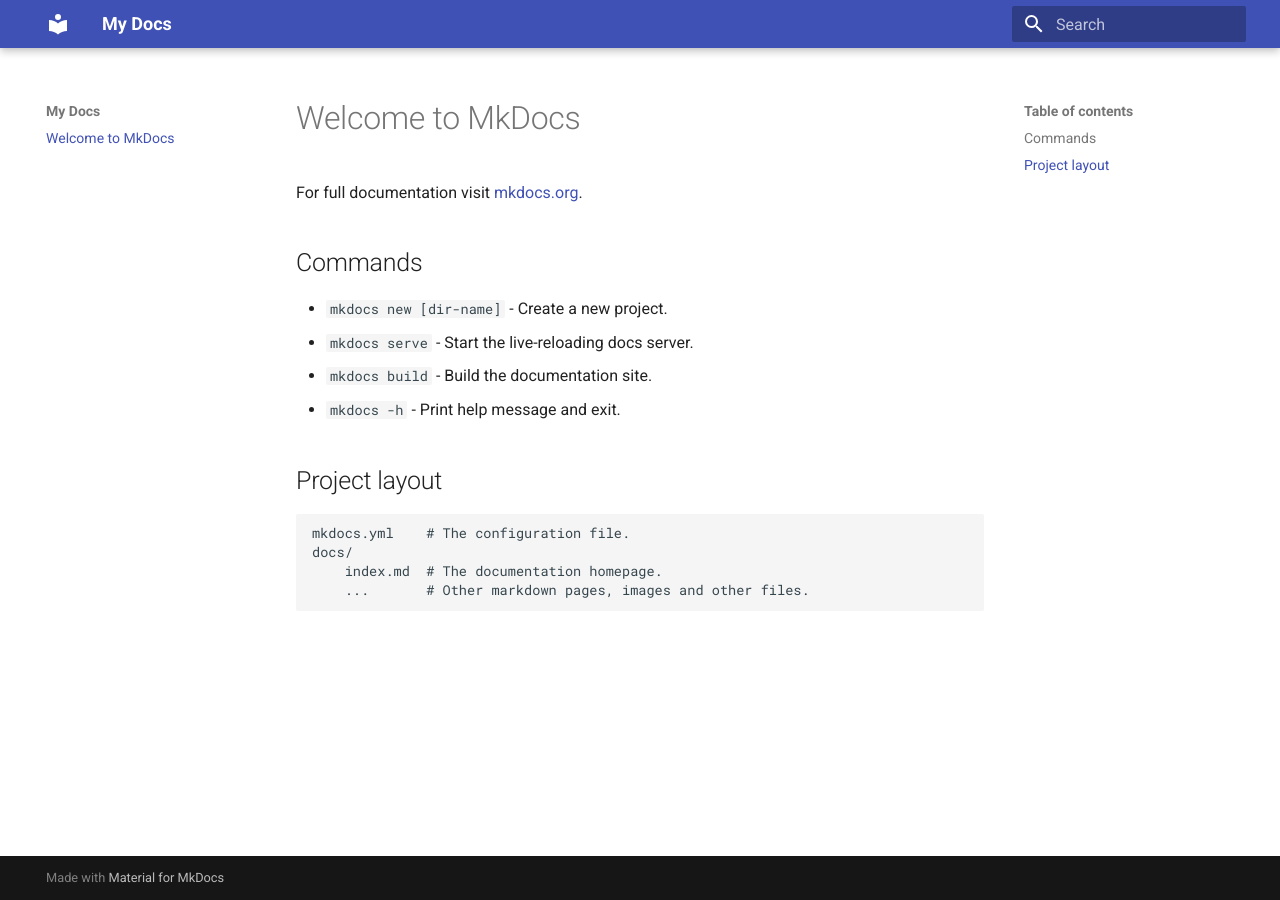
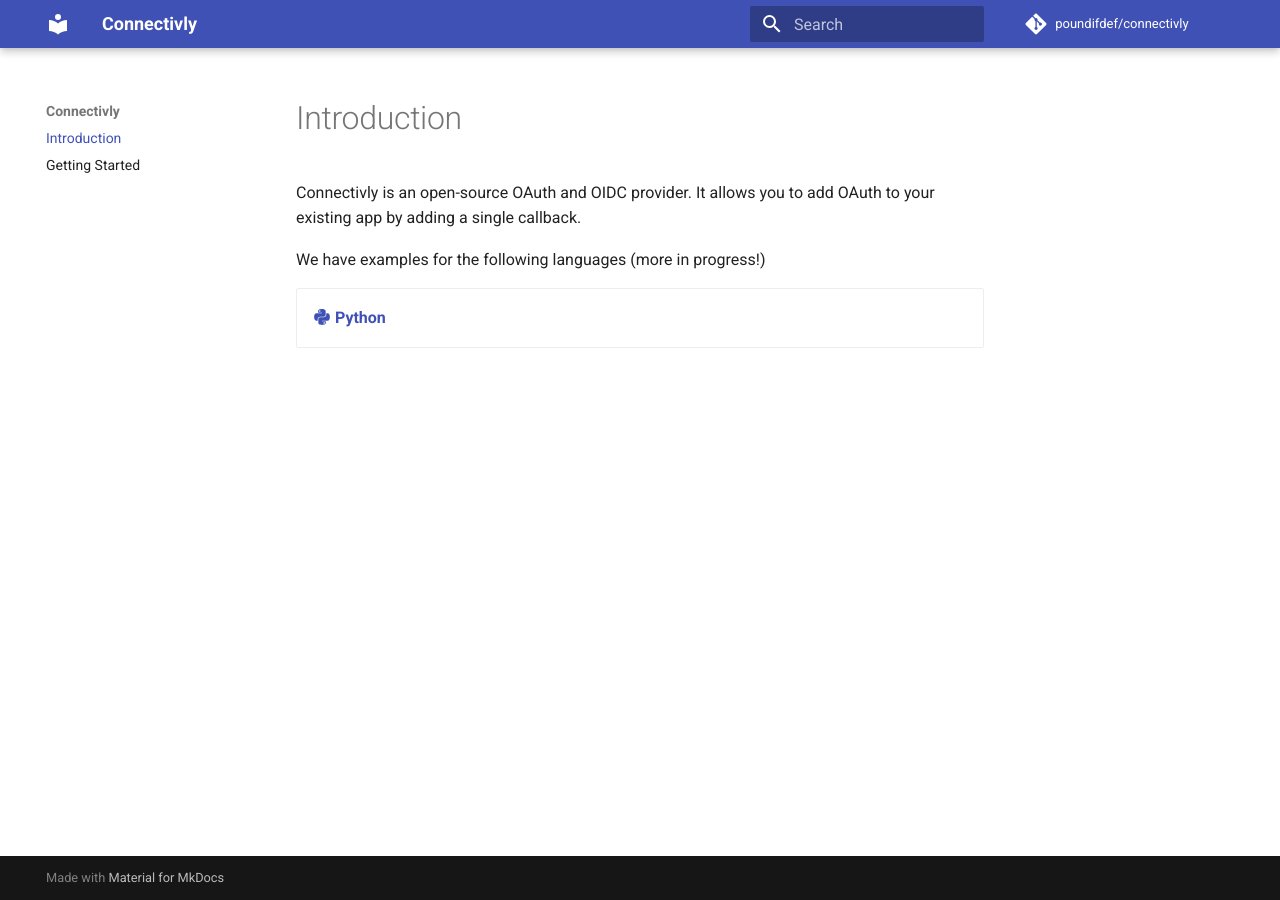
Before and after one commit to connectivly/connectivly.github.io, an MkDocs documentation site: the page built from docs/index.md, in a window 1280 px wide. Built offline with MkDocs 1.6.1 and Material for MkDocs 9.7.7, drawn with Linux system fonts in a browser that asks for light colours; comment, search, counter and statistics services are not loaded.

Commit message:
Python docs

```diff
--- a/docs/index.md
+++ b/docs/index.md
@@ -1,17 +1,12 @@
-# Welcome to MkDocs
+# Introduction
 
-For full documentation visit [mkdocs.org](https://www.mkdocs.org).
+Connectivly is an open-source OAuth and OIDC provider. It allows
+you to add OAuth to your existing app by adding a single callback.
 
-## Commands
+We have examples for the following languages (more in progress!)
 
-* `mkdocs new [dir-name]` - Create a new project.
-* `mkdocs serve` - Start the live-reloading docs server.
-* `mkdocs build` - Build the documentation site.
-* `mkdocs -h` - Print help message and exit.
+<div class="grid cards" markdown>
 
-## Project layout
+- [:fontawesome-brands-python: __Python__](/getting_started#python)
 
-    mkdocs.yml    # The configuration file.
-    docs/
-        index.md  # The documentation homepage.
-        ...       # Other markdown pages, images and other files.
+</div>
--- a/mkdocs.yml
+++ b/mkdocs.yml
@@ -1,3 +1,25 @@
-site_name: My Docs
+site_name: Connectivly
 theme:
   name: material
+  features:
+    - content.tabs.link
+repo_url: https://github.com/poundifdef/connectivly
+repo_name: poundifdef/connectivly
+markdown_extensions:
+  - attr_list
+  - md_in_html
+  - pymdownx.tabbed:
+      alternate_style: true
+      slugify: !!python/object/apply:pymdownx.slugs.slugify
+        kwds:
+          case: lower
+  - pymdownx.highlight:
+      anchor_linenums: true
+      line_spans: __span
+      pygments_lang_class: true
+  - pymdownx.inlinehilite
+  - pymdownx.snippets
+  - pymdownx.superfences
+  - pymdownx.emoji:
+      emoji_index: !!python/name:materialx.emoji.twemoji
+      emoji_generator: !!python/name:materialx.emoji.to_svg
```
Also changed, not shown: docs/getting_started.md (added, +70 -0 lines).
